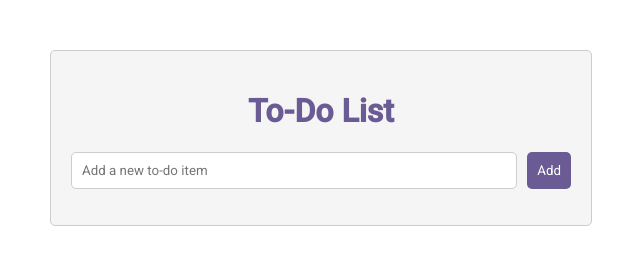
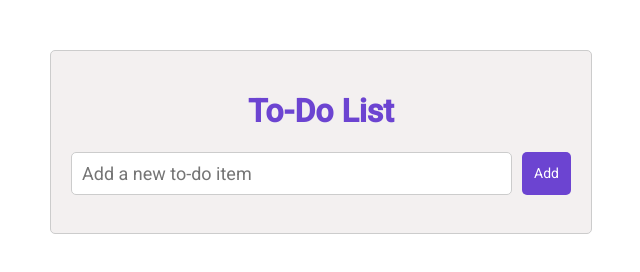
Before and after one commit to lukedubinski/to-do-list, a plain HTML site: page index.html in a window 1280 px wide. Shown: the whole page, without its empty margins (319-959 px from the left). Drawn offline with Linux system fonts and the light colour scheme.

Commit message:
updated css

```diff
--- a/style.css
+++ b/style.css
@@ -4,6 +4,7 @@
 /* Apply Roboto as the primary font */
 * {
   font-family: 'Roboto', sans-serif;
+  font-size: 18px;
 }
 
 /* New color scheme */
@@ -13,12 +14,13 @@
   padding: 20px;
   border: 1px solid #ccc;
   border-radius: 5px;
-  background-color: #f5f5f5;
+  background-color: #f3f0f0;
 }
 
 .todo-list h1 {
   text-align: center;
-  color: #6b5b95;
+  color: #6c44d1;
+  font-size: 32px;
 }
 
 .todo-list form {
@@ -35,8 +37,8 @@
 }
 
 .todo-list button[type="submit"] {
-  padding: 10px;
-  background-color: #6b5b95;
+  padding: 12px;
+  background-color: #6c44d1;
   color: #fff;
   border: none;
   border-radius: 5px;
@@ -66,6 +68,7 @@
   border: none;
   border-radius: 5px;
   cursor: pointer;
+  font-size: 14px;
 }
 
 /* New error message styles */
```
